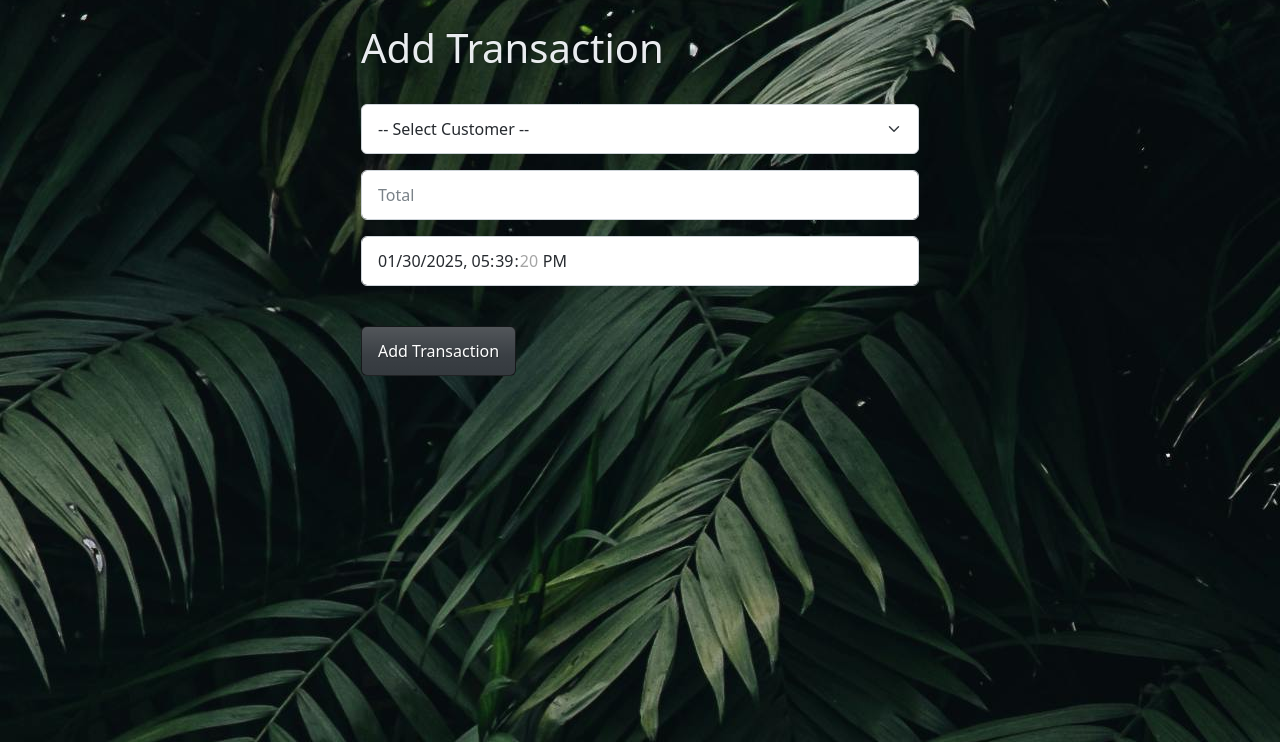
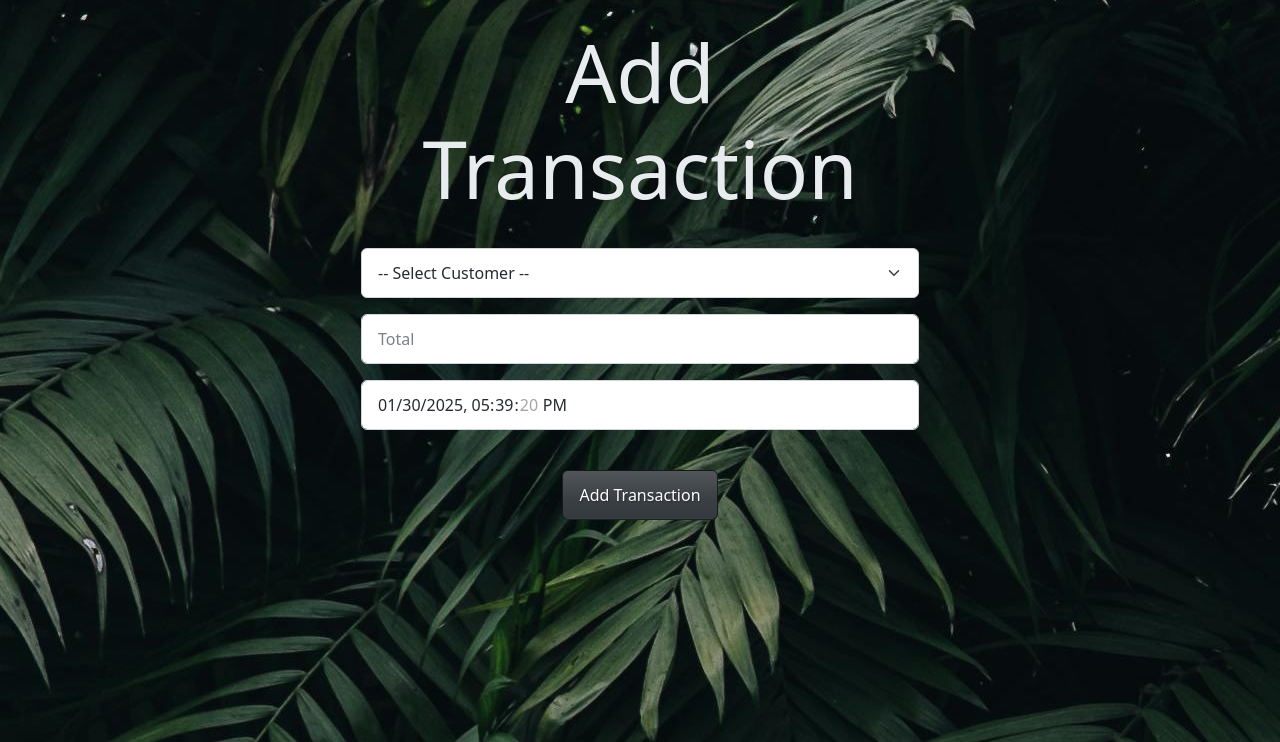
Before and after one commit to tylerboutwell/MotivateCRM, a Django app: page /crm/add_transaction in a window 1280 px wide. Shown: the part 58-800 px from the top of the page. Run offline with Django 5.2, Linux system fonts and the light colour scheme; the visitor is signed in with stand-in values (Sample User, id 1); data that the repository does not hold is empty; some libraries are stand-ins or nearby versions.

Commit message:
change header displays

```diff
--- a/crm_app/forms.py
+++ b/crm_app/forms.py
@@ -65,7 +65,7 @@ class AddCustomerForm(forms.ModelForm):
         self.helper = FormHelper(self)
 
         self.helper.form_class= 'form-horizontal'
-        self.helper.label_class='col-lg-1 badge align-self-center'
+        self.helper.label_class='col-lg-1 badge align-self-center border-bottom border-secondary'
         self.helper.field_class = 'col-lg-9'
         self.helper.layout = Layout(
             'first_name',
--- a/crm_app/templates/crm/add_customer.html
+++ b/crm_app/templates/crm/add_customer.html
@@ -3,7 +3,7 @@
 
 {% block content %}
 
-<h1 class="text-light">Add Customer</h1>
+<h1 class="text-light display-1 text-center">Add Customer</h1>
 <br/>
 
 
--- a/crm_app/templates/crm/add_transaction.html
+++ b/crm_app/templates/crm/add_transaction.html
@@ -4,7 +4,7 @@
 {% block content %}
 
 <div class="col-md-6 offset-md-3">
-<h1 class="text-light">Add Transaction</h1>
+<h1 class="text-light display-1 text-center">Add Transaction</h1>
 <br/>
 
 <form method="POST" class="text-light" action="{%url 'crm_app:add transaction'%}">
@@ -13,7 +13,7 @@
 {{form | crispy}}
 <br/>
 
-<button type="submit" class="btn btn-primary">Add Transaction</button>
+<button type="submit" class="btn btn-primary d-block m-auto">Add Transaction</button>
 
 </form>
 
--- a/crm_app/templates/crm/customers.html
+++ b/crm_app/templates/crm/customers.html
@@ -2,7 +2,7 @@
 
 {%block content%}
 
-<h1 class="text-light">Customers</h1>
+<h1 class="text-light display-1 text-center">Customers</h1>
 
 {%if customers%}
 <table class="table table-hover table-light">
@@ -24,7 +24,7 @@
     </tbody>
     {%endfor%}
     </table>
-    <a class="btn btn-primary" href="{%url 'crm_app:add customer'%}" role="button">Add Customer</a>
+    <a class="btn btn-primary m-auto" href="{%url 'crm_app:add customer'%}" role="button">Add Customer</a>
 {%endif%}
 
 
--- a/crm_app/templates/crm/transactions.html
+++ b/crm_app/templates/crm/transactions.html
@@ -1,7 +1,7 @@
 {%extends 'crm\base.html'%}
 {%block content%}
 
-<h1 class="text-light">Transactions</h1>
+<h1 class="text-light display-1 text-center">Transactions</h1>
 
 {%if transactions%}
             <table class="table table-hover table-light">
@@ -22,7 +22,7 @@
                     </tbody>
                 {%endfor%}
             </table>
-            <a class="btn btn-primary" href="{%url 'crm_app:add transaction'%}" role="button">Add Transaction</a>
+            <a class="btn btn-primary m-auto" href="{%url 'crm_app:add transaction'%}" role="button">Add Transaction</a>
         {% else %}
             <h1 class="text-light">No transactions for this user.</h1>
         {% endif %}
```
